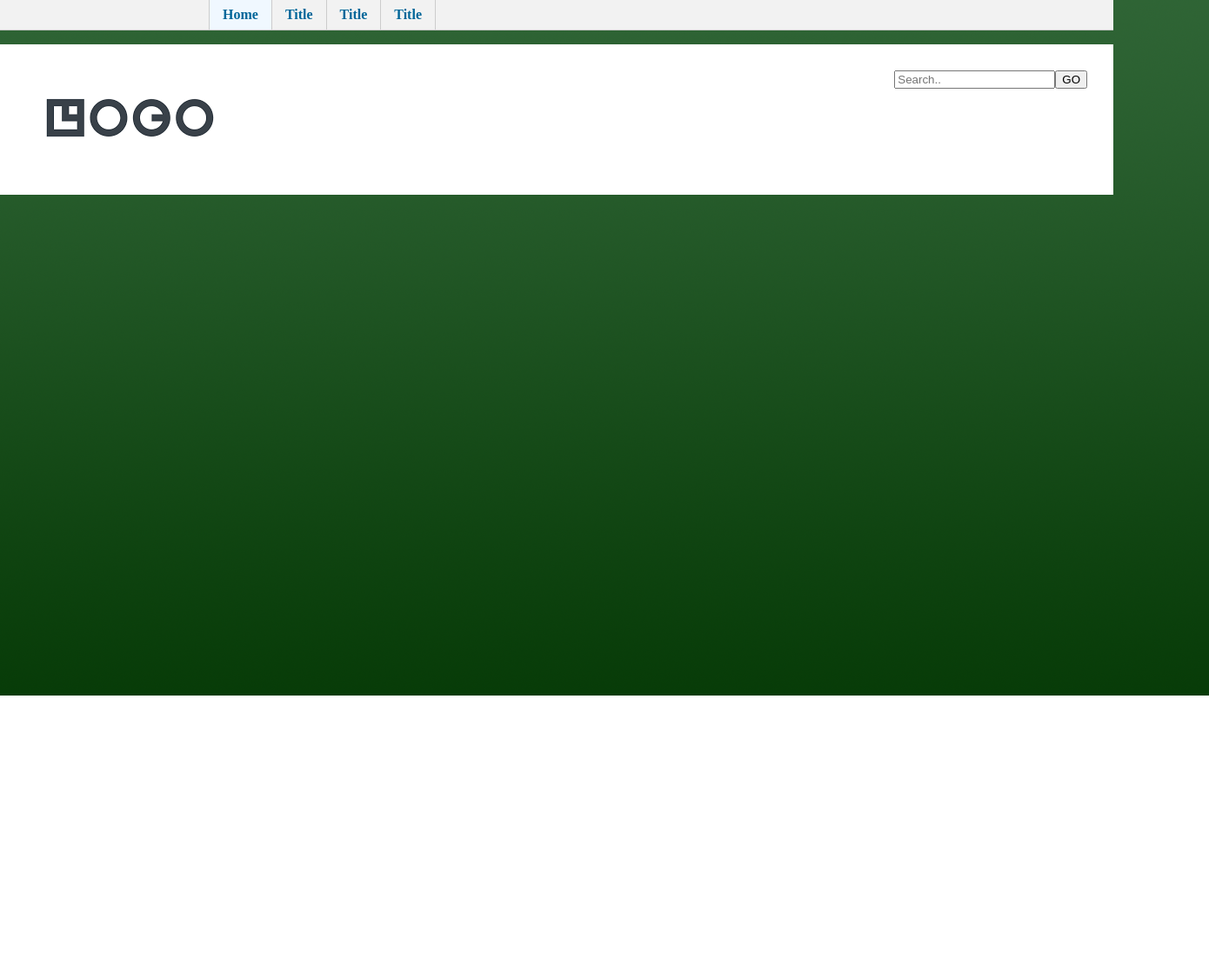
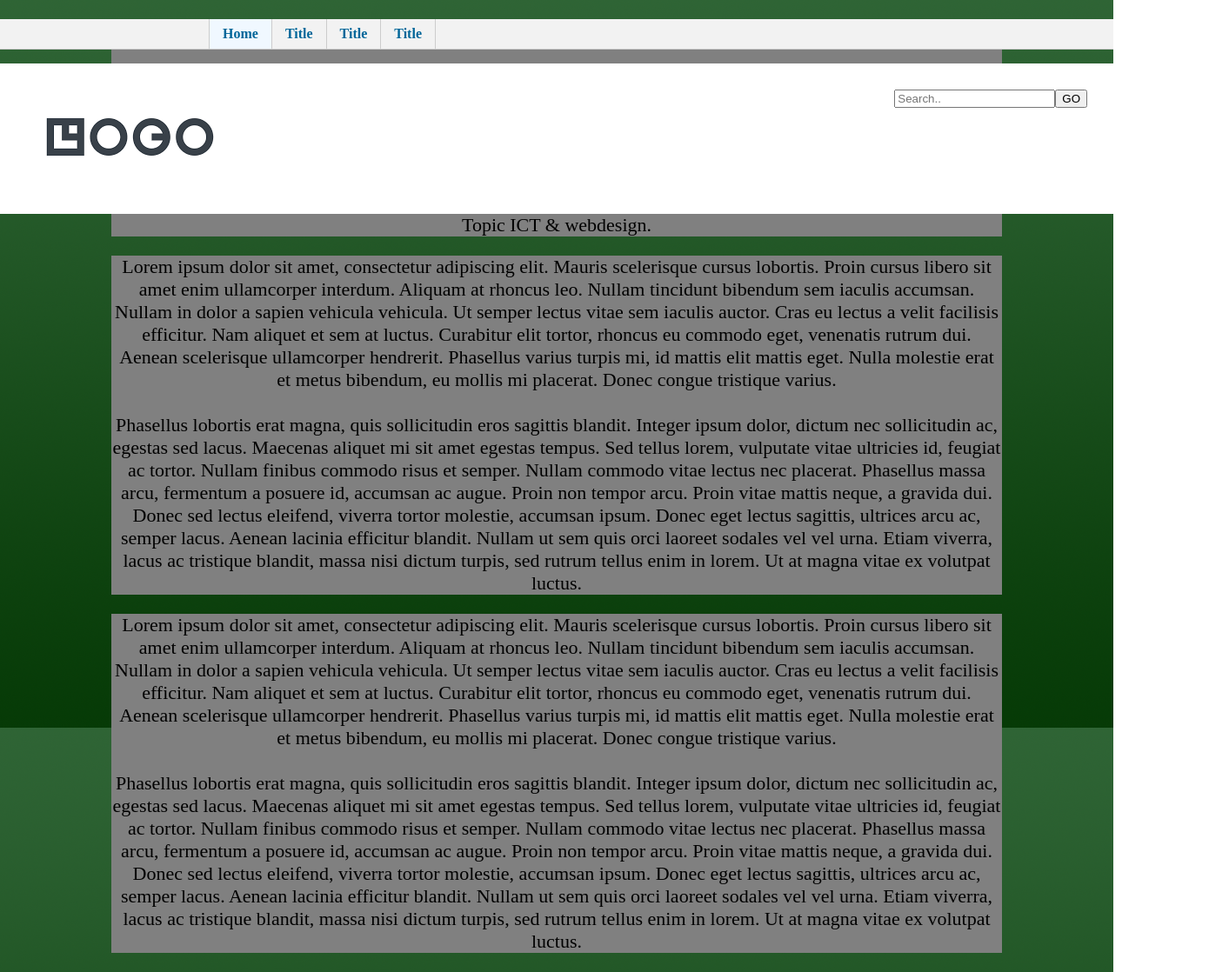
Before and after one commit to Cookooloo/dg1, a plain HTML site: page index.html in a window 1280 px wide. Shown: the whole page at 87% size, 1390 px wide, since content can reach past the window. Before the commit the page ends 800 px from the top, so only its background shows below. Drawn offline with Linux system fonts and the light colour scheme.

Commit message:
Added text to divs, fleshed out page. Card D1-5 done.

```diff
--- a/index.html
+++ b/index.html
@@ -20,14 +20,42 @@
         <input style="float: right; margin-top: 30px; margin-right: 30px" type="button" value="GO">
         <input style="float: right; margin-top: 30px;" type="text" placeholder="Search..">
     </div>
-    <div class="container">
+    <div class="text">
+        <p id="topic">
+            Topic ICT & webdesign.
+        </p>
+    </div>
+    <div class="text">
+        <p>
+                Lorem ipsum dolor sit amet, consectetur adipiscing elit. Mauris scelerisque cursus lobortis. Proin cursus libero sit amet enim ullamcorper interdum.
+                Aliquam at rhoncus leo. Nullam tincidunt bibendum sem iaculis accumsan. Nullam in dolor a sapien vehicula vehicula. Ut semper lectus vitae sem iaculis auctor.
+                Cras eu lectus a velit facilisis efficitur. Nam aliquet et sem at luctus. Curabitur elit tortor, rhoncus eu commodo eget, venenatis rutrum dui.
+                Aenean scelerisque ullamcorper hendrerit. Phasellus varius turpis mi, id mattis elit mattis eget. Nulla molestie erat et metus bibendum, eu mollis mi
+                placerat. Donec congue tristique varius.<br /><br />
 
-        <div class="textOne">
+                Phasellus lobortis erat magna, quis sollicitudin eros sagittis blandit. Integer ipsum dolor, dictum nec sollicitudin ac,
+                egestas sed lacus. Maecenas aliquet mi sit amet egestas tempus. Sed tellus lorem, vulputate vitae ultricies id, feugiat ac tortor.
+                Nullam finibus commodo risus et semper. Nullam commodo vitae lectus nec placerat. Phasellus massa arcu, fermentum a posuere id, accumsan ac
+                augue. Proin non tempor arcu. Proin vitae mattis neque, a gravida dui. Donec sed lectus eleifend, viverra tortor molestie, accumsan ipsum.
+                Donec eget lectus sagittis, ultrices arcu ac, semper lacus. Aenean lacinia efficitur blandit. Nullam ut sem quis orci laoreet sodales vel vel urna.
+                Etiam viverra, lacus ac tristique blandit, massa nisi dictum turpis, sed rutrum tellus enim in lorem. Ut at magna vitae ex volutpat luctus.
+        </p>
+    </div>
+    <div class="text">
+        <p>
+            Lorem ipsum dolor sit amet, consectetur adipiscing elit. Mauris scelerisque cursus lobortis. Proin cursus libero sit amet enim ullamcorper interdum.
+            Aliquam at rhoncus leo. Nullam tincidunt bibendum sem iaculis accumsan. Nullam in dolor a sapien vehicula vehicula. Ut semper lectus vitae sem iaculis auctor.
+            Cras eu lectus a velit facilisis efficitur. Nam aliquet et sem at luctus. Curabitur elit tortor, rhoncus eu commodo eget, venenatis rutrum dui.
+            Aenean scelerisque ullamcorper hendrerit. Phasellus varius turpis mi, id mattis elit mattis eget. Nulla molestie erat et metus bibendum, eu mollis mi
+            placerat. Donec congue tristique varius.<br /><br />
 
-        </div>
-        <div class="textTwo">
-
-        </div>
+            Phasellus lobortis erat magna, quis sollicitudin eros sagittis blandit. Integer ipsum dolor, dictum nec sollicitudin ac,
+            egestas sed lacus. Maecenas aliquet mi sit amet egestas tempus. Sed tellus lorem, vulputate vitae ultricies id, feugiat ac tortor.
+            Nullam finibus commodo risus et semper. Nullam commodo vitae lectus nec placerat. Phasellus massa arcu, fermentum a posuere id, accumsan ac
+            augue. Proin non tempor arcu. Proin vitae mattis neque, a gravida dui. Donec sed lectus eleifend, viverra tortor molestie, accumsan ipsum.
+            Donec eget lectus sagittis, ultrices arcu ac, semper lacus. Aenean lacinia efficitur blandit. Nullam ut sem quis orci laoreet sodales vel vel urna.
+            Etiam viverra, lacus ac tristique blandit, massa nisi dictum turpis, sed rutrum tellus enim in lorem. Ut at magna vitae ex volutpat luctus.
+        </p>
     </div>
 </body>
 </html>
--- a/style.css
+++ b/style.css
@@ -3,14 +3,12 @@ body {
     margin: 0;
 }
 
-.container {
-    display: flex;
-}
-
-.container > div {
-    margin: 10px;
-    padding: 20px;
-    font-size: 20px;
+.text {
+    background-color: grey;
+    margin: 0 auto;
+    width: 80%;
+    text-align: center;
+    font-size: 22px;
 }
 
 .navbar {
```
